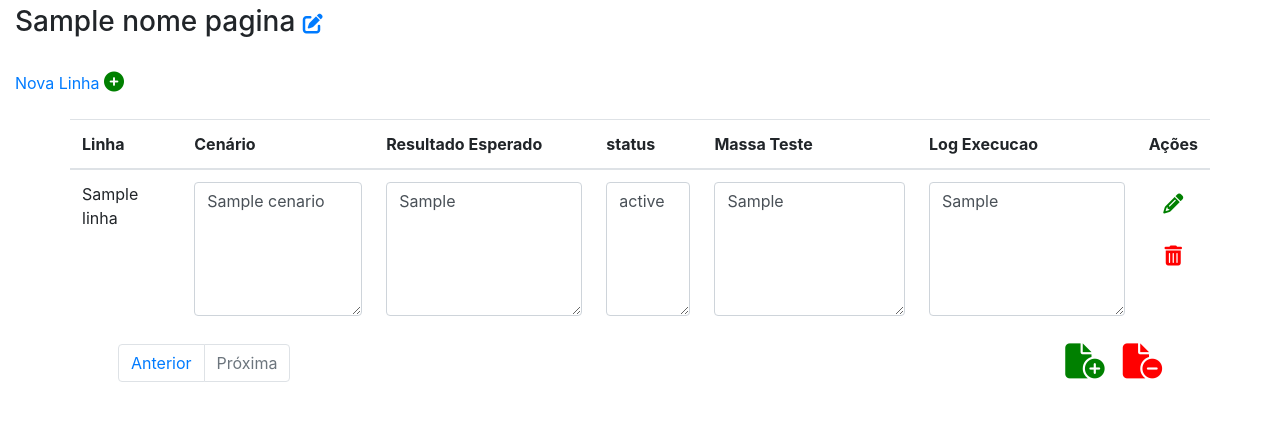
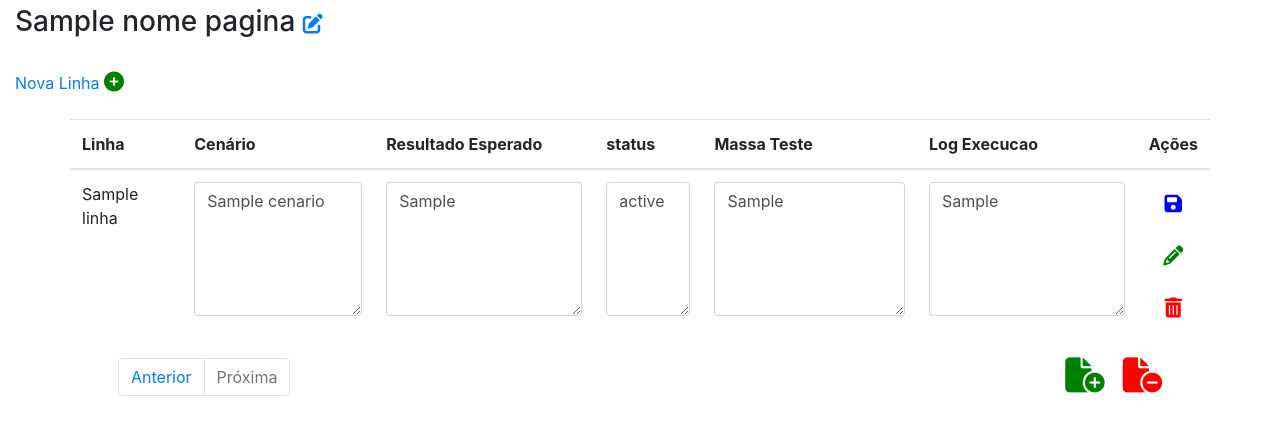
Before and after one commit to jhow-72/CRUD-RTFs, a Flask app: template templates/viewCenarios.html in a window 1280 px wide. Shown: the part 153-588 px from the top of the page. Run offline with Flask 2, Linux system fonts and the light colour scheme; the template is opened without the code that fills it: most values are stand-ins (such as "Sample title", 1, 10 or a date in 2020); some libraries are stand-ins or nearby versions.

Commit message:
add de um botao em viewCenarios.html para manter no radar o update de várias linhas ao mesmo tempo

```diff
--- a/templates/viewCenarios.html
+++ b/templates/viewCenarios.html
@@ -42,6 +42,7 @@
                                     <td><textarea class="form-control z-depth-1" name="massa_teste" id="massa_teste" cols="18" rows="5">{{ item.massa_teste }}</textarea></td>
                                     <td><textarea class="form-control z-depth-1" name="log_execucao" id="log_execucao" cols="18" rows="5">{{ item.log_execucao }}</textarea></td>
                                     <td>
+                                        <button type="button" class="btn btn-block"><a style="color: blue; font-size:20px" href="#"><i class="fa-solid fas fa-save"></i></a></button>
                                         <button type="submit" class="btn btn-block" style="color: green; font-size:20px"><i class="fa-solid fa-pencil"></i></button>
                                         <button type="button" class="btn btn-block"><a style="color: red; font-size:20px" href="{{url_for('delete_cenario', id_rtf=item.id_rtf, pagina=item.pagina, linha=item.linha)}}"><i class="fa-solid fa-trash-can"></i></a></button>
                                     </td>
```
